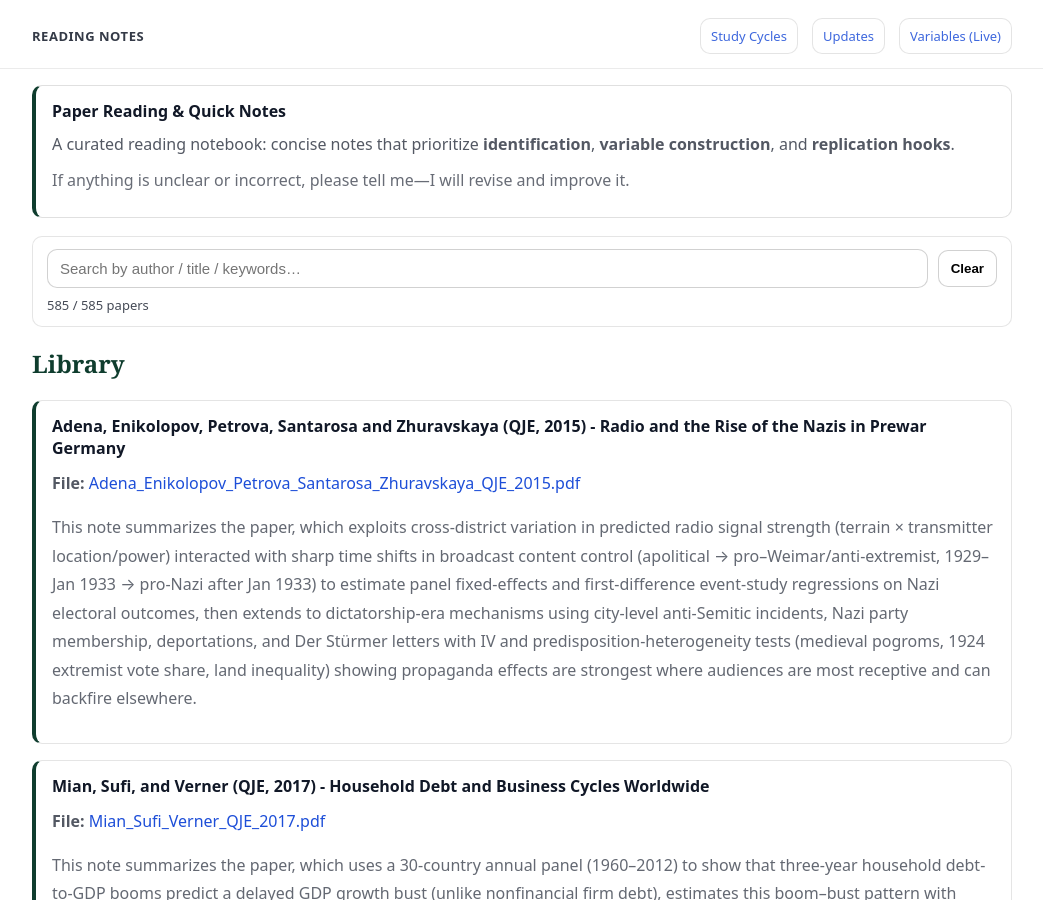
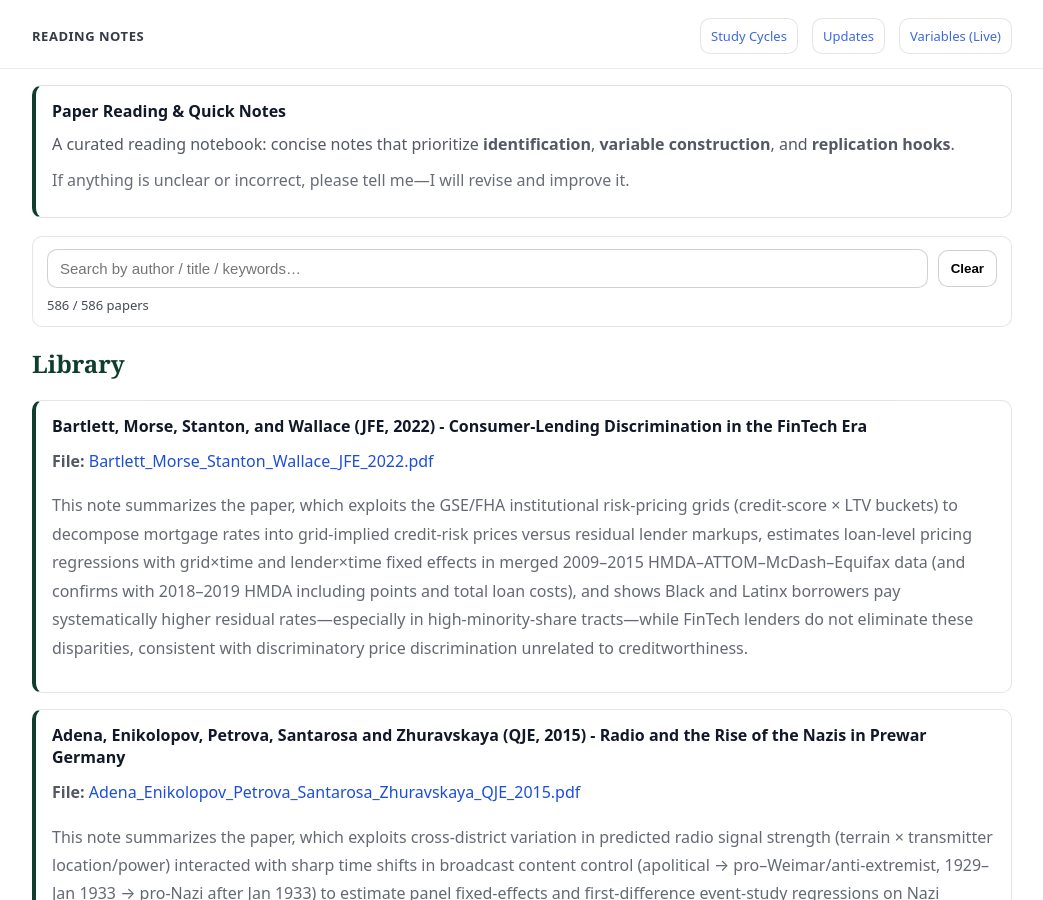
Before and after one commit to yaxinzn/study-archive, a Jekyll site: the page built from reading/index.md, in a window 1280 px wide and 900 px high. Shown: the whole window, without its empty margins (118-1161 px from the left). Built offline with Jekyll 4.4.1, drawn with Linux system fonts in a browser that asks for light colours.

Commit message:
Reading: add/update Bartlett_Morse_Stanton_Wallace_JFE_2022.pdf

```diff
--- a/_data/reading.yml
+++ b/_data/reading.yml
@@ -1,3 +1,7 @@
+- title: "Bartlett, Morse, Stanton, and Wallace (JFE, 2022) - Consumer-Lending Discrimination in the FinTech Era"
+  file: "Bartlett_Morse_Stanton_Wallace_JFE_2022.pdf"
+  desc: "This note summarizes the paper, which exploits the GSE/FHA institutional risk-pricing grids (credit-score × LTV buckets) to decompose mortgage rates into grid-implied credit-risk prices versus residual lender markups, estimates loan-level pricing regressions with grid×time and lender×time fixed effects in merged 2009–2015 HMDA–ATTOM–McDash–Equifax data (and confirms with 2018–2019 HMDA including points and total loan costs), and shows Black and Latinx borrowers pay systematically higher residual rates—especially in high-minority-share tracts—while FinTech lenders do not eliminate these disparities, consistent with discriminatory price discrimination unrelated to creditworthiness."
+
 - title: "Adena, Enikolopov, Petrova, Santarosa and Zhuravskaya (QJE, 2015) - Radio and the Rise of the Nazis in Prewar Germany"
   file: "Adena_Enikolopov_Petrova_Santarosa_Zhuravskaya_QJE_2015.pdf"
   desc: "This note summarizes the paper, which exploits cross-district variation in predicted radio signal strength (terrain × transmitter location/power) interacted with sharp time shifts in broadcast content control (apolitical → pro–Weimar/anti-extremist, 1929–Jan 1933 → pro-Nazi after Jan 1933) to estimate panel fixed-effects and first-difference event-study regressions on Nazi electoral outcomes, then extends to dictatorship-era mechanisms using city-level anti-Semitic incidents, Nazi party membership, deportations, and Der Stürmer letters with IV and predisposition-heterogeneity tests (medieval pogroms, 1924 extremist vote share, land inequality) showing propaganda effects are strongest where audiences are most receptive and can backfire elsewhere."
```
Also changed, not shown: 1 other file.
